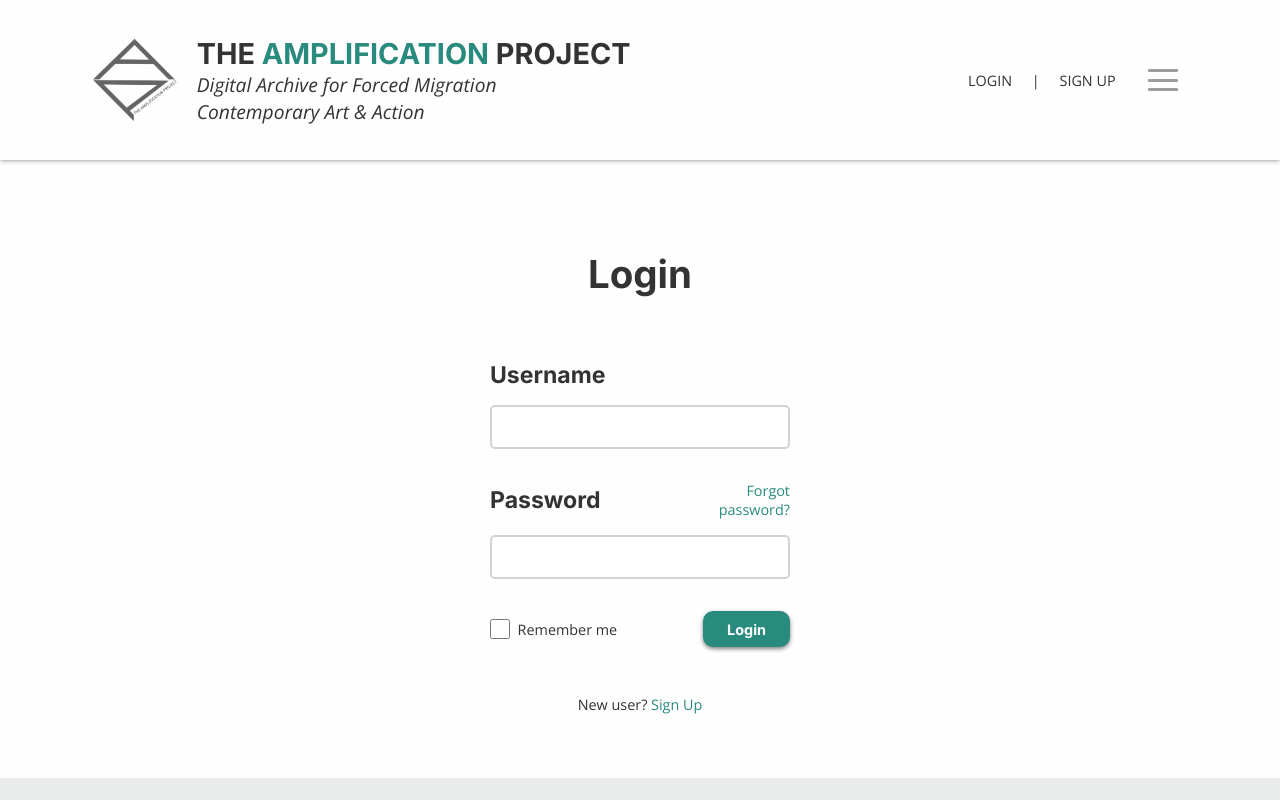
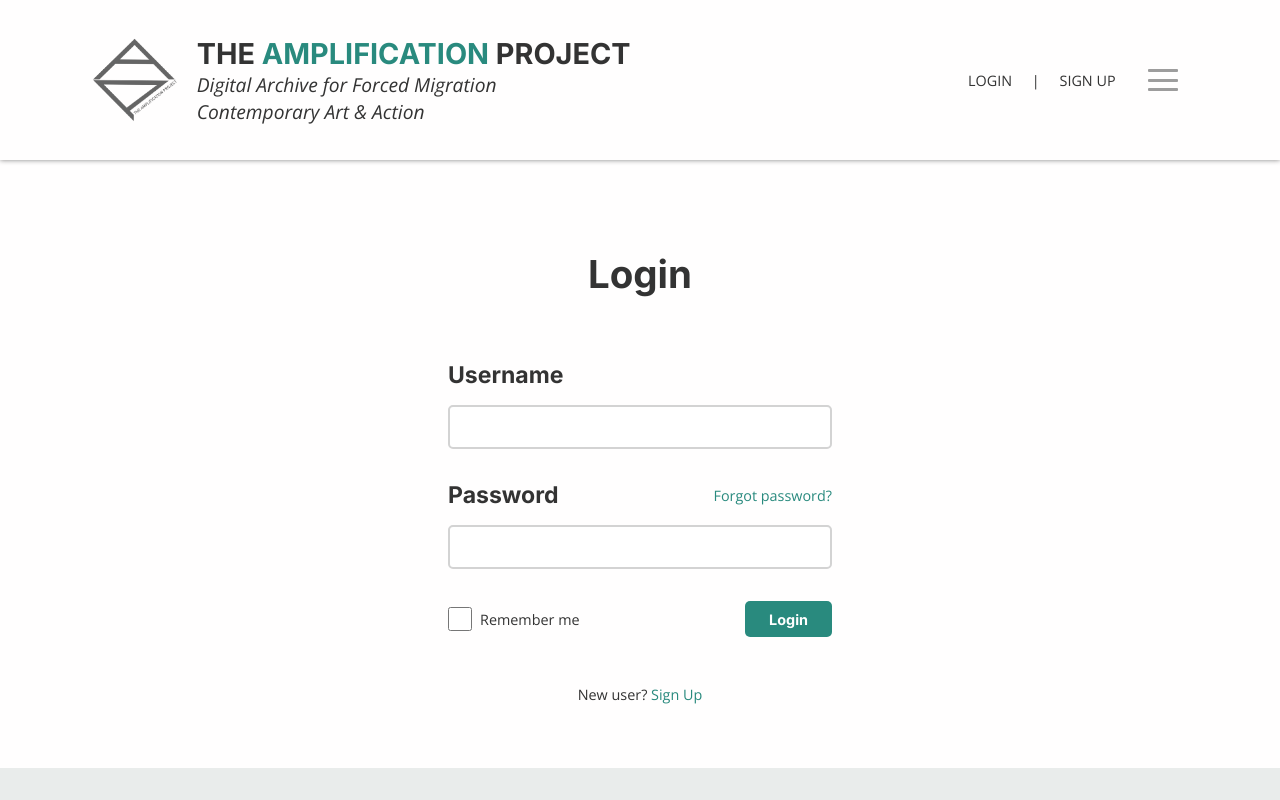
Before and after one commit to czhangy/TheAmplificationProject, a Vue app: page /login in a window 1280 px wide. Shown: the top 800 px of the page. Built offline with nearby package versions, Linux system fonts and the light colour scheme.

Commit message:
Explore and User code refactoring

```diff
--- a/src/views/Explore/components/AllPage.vue
+++ b/src/views/Explore/components/AllPage.vue
@@ -1,7 +1,7 @@
 <template>
   <div id="all-page">
     <div id="all-page-header">
-      <p>Showing 103 items</p>
+      <p id="all-page-count">Showing 103 items</p>
       <Pagination
         ref="header-pagination"
         :maxPage="maxPage"
@@ -111,7 +111,7 @@ export default {
     justify-content: space-between;
     align-items: center;
 
-    p {
+    #all-page-count {
       // Typography
       font-size: 1.5rem;
       font-weight: bold;
--- a/src/views/Explore/components/ArtistsPage.vue
+++ b/src/views/Explore/components/ArtistsPage.vue
@@ -1,7 +1,7 @@
 <template>
   <div id="artists-page">
     <div id="artists-page-header">
-      <p>Showing 103 items</p>
+      <p id="artists-page-count">Showing 103 items</p>
       <Pagination
         ref="header-pagination"
         :maxPage="maxPage"
@@ -97,7 +97,7 @@ export default {
     justify-content: space-between;
     align-items: center;
 
-    p {
+    #artists-page-count {
       // Typography
       font-size: 1.5rem;
       font-weight: bold;
--- a/src/views/User/Login.vue
+++ b/src/views/User/Login.vue
@@ -1,23 +1,37 @@
 <template>
-  <div class="login">
-    <h2>Login</h2>
-    <div class="login-form">
-      <label>Username</label>
-      <input v-model="username" />
-      <div class="form-header">
-        <label>Password</label>
-        <button @click="handleForgotPasswordReq">Forgot password?</button>
+  <div id="login">
+    <p id="login-header">Login</p>
+    <form id="login-form" @submit.prevent="handleLogin">
+      <label class="form-field-label" for="login-username"
+        >Username</label
+      >
+      <input id="login-username" class="form-field" v-model="username" />
+      <div id="password-header">
+        <label class="form-field-label" for="login-password"
+          >Password</label
+        >
+        <button id="forgot-password-button" @click="handleForgotPasswordReq">
+          Forgot password?
+        </button>
       </div>
-      <input type="password" v-model="password" />
-      <div class="form-footer">
-        <div class="remember-me-check">
-          <input type="checkbox" v-model="remember" />
-          <label>Remember me</label>
+      <input
+        id="login-password"
+        class="form-field"
+        type="password"
+        v-model="password"
+      />
+      <div id="form-footer">
+        <div id="remember-me">
+          <input id="remember-me-checkbox" type="checkbox" v-model="remember" />
+          <label for="remember-me-checkbox">Remember me</label>
         </div>
-        <button @click="handleLogin">Login</button>
+        <input id="login-button" type="submit" value="Login" />
       </div>
-      <p>New user? <router-link to="/signup">Sign Up</router-link></p>
-    </div>
+      <p id="sign-up-redirect">
+        New user?
+        <router-link id="sign-up-link" to="/signup">Sign Up</router-link>
+      </p>
+    </form>
   </div>
 </template>
 
@@ -55,7 +69,7 @@ export default {
 </script>
 
 <style scoped lang="scss">
-.login {
+#login {
   // Sizing
   width: 100%;
   // Flexbox for centering
@@ -65,28 +79,30 @@ export default {
   // Spacing
   padding: 1rem;
 
-  h2 {
+  #login-header {
     // Typography
     text-align: center;
     font-size: $header-font-size;
+    font-weight: bold;
     // Spacing
     margin-top: $title-margin;
   }
 
-  .login-form {
+  #login-form {
     // Sizing
-    width: max(20vw, 300px);
+    width: max(30vw, 300px);
     // Spacing
-    margin-top: 4rem;
+    margin-top: 64px;
     // Flexbox for centering
     display: flex;
     flex-direction: column;
     justify-content: center;
     align-items: center;
 
-    label {
+    .form-field-label {
       // Typography
       font-size: $subheader-font-size;
+      font-weight: bold;
       // Align left
       width: 100%;
       text-align: left;
@@ -94,14 +110,14 @@ export default {
       margin-bottom: 1rem;
     }
 
-    input {
+    .form-field {
       // Sizing
       width: 100%;
       // Typography
       font-size: $subheader-font-size;
       font-family: $alt-font;
       // Outer spacing
-      margin-bottom: 2rem;
+      margin-bottom: 32px;
       // Inner spacing
       padding: 0.25rem 0.5rem;
       // Box styling
@@ -109,7 +125,7 @@ export default {
       border-radius: 5px;
     }
 
-    .form-header {
+    #password-header {
       // Sizing
       width: 100%;
       // Flexbox for layout
@@ -117,33 +133,33 @@ export default {
       justify-content: space-between;
       align-items: center;
 
-      button {
+      #forgot-password-button {
         // Remove default styling
         background: none;
         border: none;
         // Clickable
         cursor: pointer;
-        // Sizing
-        width: 11rem;
+        // Stop text wrap
+        white-space: nowrap;
         // Typography
         font-family: $alt-font;
         color: $accent-teal;
         font-size: $body-font-size;
         // Spacing
-        margin-bottom: 1rem;
-        // Flush right
+        margin-bottom: 16px;
+        // Alignment
         text-align: right;
       }
     }
 
-    .form-footer {
+    #form-footer {
       // Sizing
       width: 100%;
       // Flexbox for layout
       display: flex;
       justify-content: space-between;
 
-      .remember-me-check {
+      #remember-me {
         // Flexbox for layout
         display: flex;
         justify-content: flex-start;
@@ -151,51 +167,48 @@ export default {
         // Sizing
         width: 50%;
 
-        input {
-          // Clear styling
-          margin-bottom: 0;
+        #remember-me-checkbox {
           // Spacing
-          margin-right: 0.5rem;
+          margin-right: 8px;
           // Sizing
           height: 1.5rem;
           width: 1.5rem;
+          // Clickable
+          cursor: pointer;
         }
 
         label {
-          // Clear margins
-          margin-bottom: 0;
           // Typography
           font-size: $body-font-size;
           font-family: $alt-font;
         }
       }
 
-      button {
+      #login-button {
         // Remove default styling
         border: none;
         // Button styling
         background: $accent-teal;
         padding: 0.6rem 1.5rem;
-        border-radius: 10px;
+        border-radius: 5px;
         // Typography
         font-family: $main-font;
         font-size: $body-font-size;
+        font-weight: bold;
         color: white;
-        // Shadow
-        box-shadow: 0 2px 4px $box-shadow;
         // Clickable
         cursor: pointer;
       }
     }
 
-    p {
+    #sign-up-redirect {
       // Spacing
-      margin: 3rem 0;
+      margin: 48px 0;
       // Typography
       font-size: $body-font-size;
       font-family: $alt-font;
 
-      a {
+      #sign-up-link {
         // Clear default styling
         text-decoration: none;
         // Typography
@@ -207,31 +220,26 @@ export default {
 
 // Sticky hover
 @media (hover: hover) {
-  .login {
-    .login-form {
-      .form-header {
-        button {
+  #login > #login-form {
+    #password-header > #forgot-password-button {
       &:hover {
+        // Animate
         color: $accent-light-teal;
       }
     }
-      }
-      .form-footer {
-        button {
-          transition: transform 0.2s ease;
+
+    #form-footer > #login-button {
       &:hover {
-            transform: scale(1.05);
+        // Animate
+        background: $accent-light-teal;
       }
     }
-      }
-      p {
-        a {
+
+    #sign-up-redirect > #sign-up-link {
       &:hover {
         color: $accent-light-teal;
       }
     }
   }
 }
-  }
-}
 </style>
--- a/src/views/User/SignUp.vue
+++ b/src/views/User/SignUp.vue
@@ -1,34 +1,45 @@
 <template>
-  <div class="signup">
-    <h2>Sign Up</h2>
-    <div class="signup-form">
-      <div class="form-field-row">
-        <div class="form-field">
-          <label>Username</label>
-          <input v-model="username" />
+  <div id="sign-up">
+    <p id="sign-up-header">Sign Up</p>
+    <form id="sign-up-form" @submit.prevent="handleSignUp">
+      <div class="form-row">
+        <div class="form-entry">
+          <label for="sign-up-username">Username</label>
+          <input id="sign-up-username" class="form-field" v-model="username" />
         </div>
-        <div class="form-field">
-          <label>Email</label>
-          <input v-model="email" />
+        <div class="form-entry">
+          <label for="sign-up-email">Email</label>
+          <input id="sign-up-email" class="form-field" v-model="email" />
         </div>
       </div>
-      <div class="form-field-row">
-        <div class="form-field">
-          <label>Password</label>
-          <input type="password" v-model="password" />
+      <div class="form-row">
+        <div class="form-entry">
+          <label for="sign-up-password">Password</label>
+          <input
+            id="sign-up-password"
+            class="form-field"
+            type="password"
+            v-model="password"
+          />
         </div>
-        <div class="form-field">
-          <label>Confirm Password</label>
-          <input type="password" v-model="confirmPassword" />
+        <div class="form-entry">
+          <label for="sign-up-confirm-password">Confirm Password</label>
+          <input
+            id="sign-up-confirm-password"
+            class="form-field"
+            type="password"
+            v-model="confirmPassword"
+          />
         </div>
       </div>
-      <div class="form-field-row">
-        <div class="captcha"></div>
-        <button @click="handleRegister">Register</button>
+      <div class="form-row">
+        <div id="captcha"></div>
+        <input id="sign-up-button" type="submit" value="Sign Up" />
       </div>
-    </div>
-    <p>
-      Already have an account? <router-link to="/login">Log In</router-link>
+    </form>
+    <p id="login-redirect">
+      Already have an account?
+      <router-link id="login-link" to="/login">Log In</router-link>
     </p>
   </div>
 </template>
@@ -45,9 +56,9 @@ export default {
     };
   },
   methods: {
-    handleRegister: function () {
+    handleSignUp: function () {
       alert(
-        `The handleLogin() function in Login.vue must still be implemented, but here's the data stored in the component for testing:\n
+        `The handleSignUp() function in Login.vue must still be implemented, but here's the data stored in the component for testing:\n
         username = "${this.username}"
         email = "${this.email}"
         password = "${this.password}"
@@ -63,7 +74,7 @@ export default {
 </script>
 
 <style scoped lang="scss">
-.signup {
+#sign-up {
   // Sizing
   width: 100%;
   // Flexbox for centering
@@ -73,15 +84,17 @@ export default {
   // Spacing
   padding: 1rem;
 
-  h2 {
+  #sign-up-header {
     // Typography
     text-align: center;
     font-size: $header-font-size;
+    font-family: $main-font;
+    font-weight: bold;
     // Spacing
     margin-top: $title-margin;
   }
 
-  .signup-form {
+  #sign-up-form {
     // Sizing
     width: max(50vw, 300px);
     // Spacing
@@ -92,7 +105,7 @@ export default {
     justify-content: center;
     align-items: center;
 
-    .form-field-row {
+    .form-row {
       // Flexbox for layout
       display: flex;
       justify-content: space-between;
@@ -100,7 +113,7 @@ export default {
       // Sizing
       width: 100%;
 
-      .form-field {
+      .form-entry {
         // Sizing
         width: 40%;
 
@@ -112,7 +125,7 @@ export default {
           text-align: left;
         }
 
-        input {
+        .form-field {
           // Sizing
           width: 100%;
           // Typography
@@ -129,39 +142,37 @@ export default {
         }
       }
 
-      .captcha {
+      #captcha {
         height: 5rem;
         width: 40%;
         background: grey;
       }
 
-      button {
+      #sign-up-button {
         // Remove default styling
         border: none;
         // Button styling
         background: $accent-teal;
         padding: 0.6rem 1.5rem;
-        border-radius: 10px;
+        border-radius: 5px;
         // Typography
         font-family: $main-font;
         font-size: $body-font-size;
         color: white;
-        // Shadow
-        box-shadow: 0 2px 4px $box-shadow;
         // Clickable
         cursor: pointer;
       }
     }
   }
 
-  p {
+  #login-redirect {
     // Spacing
-    margin: 3rem 0;
+    margin: 48px 0;
     // Typography
     font-size: $body-font-size;
     font-family: $alt-font;
 
-    a {
+    #login-link {
       // Clear default styling
       text-decoration: none;
       // Typography
@@ -171,34 +182,39 @@ export default {
 }
 
 // Smaller layout
-@media screen and (max-width: 1024px) {
-  .signup {
-    .signup-form {
-      .form-field-row {
+@media screen and (max-width: 1023px) {
+  #sign-up > #sign-up-form > .form-row {
+    // Column layout
     flex-direction: column;
-        .form-field {
+
+    .form-entry {
+      // Resize
       width: 80%;
     }
-        .captcha {
+
+    #captcha {
+      // Respace
       margin-bottom: 2rem;
+      // Resize
       width: 80%;
-        }
-      }
     }
   }
 }
 
 // Sticky hover
 @media (hover: hover) {
-  .signup {
-    .signup-form {
-      .form-field-row {
-        button {
-          transition: transform 0.2s ease;
+  #sign-up {
+    #sign-up-form > .form-row > #sign-up-button {
       &:hover {
-            transform: scale(1.05);
+        // Animate
+        background: $accent-light-teal;
       }
     }
+
+    #login-redirect > #login-link {
+      &:hover {
+        // Animate
+        color: $accent-light-teal;
       }
     }
   }
```
Also changed, not shown: src/views/Explore/Explore.vue (+6 -6 lines), src/views/Explore/components/Pagination.vue (+13 -13 lines). Lines whose indentation alone changed are shown as unchanged.
